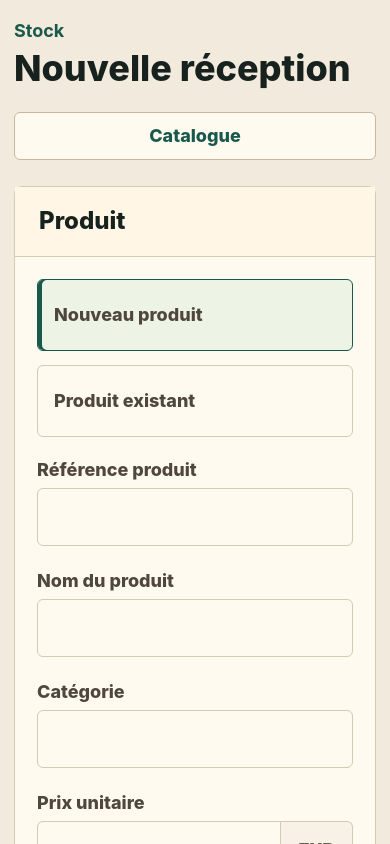
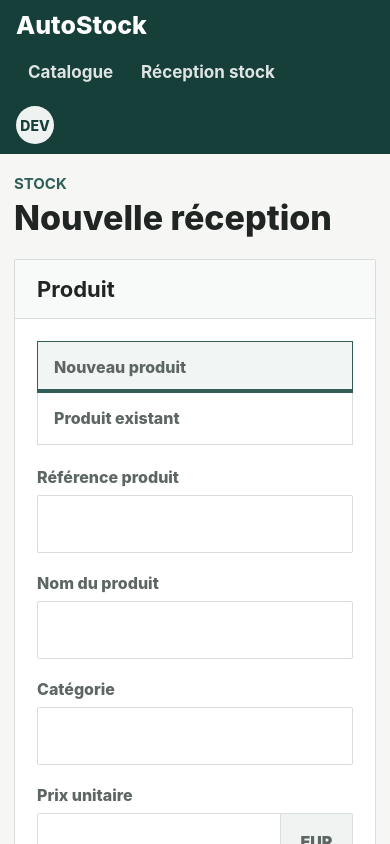
Before and after one commit to aliCheikCheikh/auto-stock-management-front, an Angular app: page /stock-receipts/new in a window 390 px wide. Shown: the top 844 px of the page. Built offline with nearby package versions, Linux system fonts and the light colour scheme.

Commit message:
style(app): adopt sober business shell

```diff
--- a/src/app/app.html
+++ b/src/app/app.html
@@ -1 +1,12 @@
+<header class="app-topbar">
+  <a class="app-brand" href="/products">AutoStock</a>
+
+  <nav class="app-nav" aria-label="Navigation principale">
+    <a href="/products">Catalogue</a>
+    <a href="/stock-receipts/new">Réception stock</a>
+  </nav>
+
+  <div class="app-session" aria-label="Session active">DEV</div>
+</header>
+
 <router-outlet></router-outlet>
--- a/src/app/app.scss
+++ b/src/app/app.scss
@@ -0,0 +1,72 @@
+.app-topbar {
+  min-height: 58px;
+  display: grid;
+  grid-template-columns: auto minmax(0, 1fr) auto;
+  align-items: center;
+  gap: 28px;
+  padding: 0 28px;
+  background: #173f3a;
+  color: #ffffff;
+}
+
+.app-brand {
+  color: #ffffff;
+  font-size: 25px;
+  font-weight: 800;
+  letter-spacing: 0;
+  text-decoration: none;
+}
+
+.app-nav {
+  display: flex;
+  align-items: center;
+  gap: 4px;
+}
+
+.app-nav a {
+  min-height: 58px;
+  display: grid;
+  align-items: center;
+  border-bottom: 3px solid transparent;
+  color: rgba(255, 255, 255, 0.86);
+  font-size: 17px;
+  font-weight: 650;
+  padding: 0 14px;
+  text-decoration: none;
+}
+
+.app-nav a:hover {
+  border-bottom-color: rgba(255, 255, 255, 0.68);
+  color: #ffffff;
+}
+
+.app-session {
+  width: 38px;
+  height: 38px;
+  display: grid;
+  place-items: center;
+  border-radius: 50%;
+  background: #eef2f1;
+  color: #173f3a;
+  font-size: 14px;
+  font-weight: 800;
+}
+
+@media (max-width: 720px) {
+  .app-topbar {
+    grid-template-columns: 1fr auto;
+    gap: 12px;
+    padding: 10px 16px;
+  }
+
+  .app-nav {
+    grid-column: 1 / -1;
+    overflow-x: auto;
+  }
+
+  .app-nav a {
+    min-height: 42px;
+    padding: 0 12px;
+    white-space: nowrap;
+  }
+}
--- a/src/app/features/products/pages/products-page/products-page.scss
+++ b/src/app/features/products/pages/products-page/products-page.scss
@@ -1,6 +1,6 @@
 .products-page {
-  min-height: 100vh;
-  padding: 34px;
+  min-height: calc(100vh - 58px);
+  padding: 28px 36px 40px;
   background: var(--color-canvas);
 }
 
@@ -9,15 +9,16 @@
   align-items: center;
   justify-content: space-between;
   gap: 24px;
-  max-width: 1240px;
-  margin: 0 auto 26px;
+  max-width: 1400px;
+  margin: 0 auto 22px;
 }
 
 .page-kicker {
-  margin: 0 0 8px;
+  margin: 0 0 6px;
   color: var(--color-petrol);
-  font-size: 18px;
+  font-size: 15px;
   font-weight: 700;
+  text-transform: uppercase;
 }
 
 h1,
@@ -28,16 +29,16 @@ p {
 
 h1 {
   color: var(--color-ink);
-  font-size: 36px;
-  line-height: 1.08;
-  font-weight: 800;
+  font-size: 34px;
+  line-height: 1.12;
+  font-weight: 760;
 }
 
 h2 {
   color: var(--color-ink);
-  font-size: 24px;
+  font-size: 22px;
   line-height: 1.2;
-  font-weight: 800;
+  font-weight: 720;
 }
 
 .page-actions {
@@ -47,29 +48,29 @@ h2 {
 }
 
 .product-count {
-  min-height: 48px;
+  min-height: 42px;
   display: grid;
   align-items: center;
-  padding: 10px 16px;
+  padding: 8px 14px;
   border: 1px solid var(--color-border);
-  border-radius: 6px;
+  border-radius: 2px;
   background: var(--color-surface);
   color: var(--color-petrol);
-  font-size: 18px;
+  font-size: 16px;
   font-weight: 700;
 }
 
 .primary-action {
-  min-height: 48px;
+  min-height: 42px;
   display: grid;
   align-items: center;
   border: 1px solid var(--color-petrol-dark);
-  border-radius: 6px;
+  border-radius: 2px;
   background: var(--color-petrol);
   color: var(--color-surface);
-  font-size: 18px;
+  font-size: 16px;
   font-weight: 800;
-  padding: 10px 16px;
+  padding: 8px 16px;
   text-decoration: none;
 }
 
@@ -79,10 +80,10 @@ h2 {
 
 .state-panel,
 .catalogue-section {
-  max-width: 1240px;
+  max-width: 1400px;
   margin: 0 auto;
   border: 1px solid var(--color-border);
-  border-radius: 8px;
+  border-radius: 2px;
   background: var(--color-surface);
 }
 
@@ -100,8 +101,8 @@ h2 {
 .section-heading {
   display: flex;
   align-items: center;
-  min-height: 68px;
-  padding: 20px 24px;
+  min-height: 56px;
+  padding: 16px 22px;
   border-bottom: 1px solid var(--color-border);
   background: var(--color-surface-strong);
 }
@@ -125,25 +126,25 @@ h2 {
 }
 
 .products-table__header {
-  min-height: 48px;
-  padding: 0 24px;
+  min-height: 44px;
+  padding: 0 22px;
   background: var(--color-canvas-soft);
   color: var(--color-muted);
-  font-size: 16px;
+  font-size: 14px;
   font-weight: 800;
   text-transform: uppercase;
 }
 
 .products-table__row {
-  min-height: 74px;
-  padding: 16px 24px;
+  min-height: 68px;
+  padding: 14px 22px;
   border-top: 1px solid var(--color-border);
   color: var(--color-ink);
-  font-size: 18px;
+  font-size: 17px;
 }
 
 .products-table__row:hover {
-  background: #fff7e8;
+  background: #f8faf9;
 }
 
 .products-table__row:first-of-type {
@@ -156,18 +157,18 @@ h2 {
 }
 
 .product-main strong {
-  font-size: 20px;
+  font-size: 18px;
   line-height: 1.2;
 }
 
 .product-main span {
   color: var(--color-muted);
-  font-size: 16px;
+  font-size: 14px;
 }
 
 .price {
   color: var(--color-petrol);
-  font-size: 20px;
+  font-size: 18px;
 }
 
 .stock-quantity {
@@ -177,22 +178,22 @@ h2 {
 
 .stock-quantity strong {
   color: var(--color-ink);
-  font-size: 22px;
+  font-size: 20px;
   line-height: 1;
 }
 
 .stock-quantity span {
   color: var(--color-muted);
-  font-size: 16px;
+  font-size: 14px;
 }
 
 .stock-badge {
   width: max-content;
-  min-width: 104px;
-  padding: 9px 12px;
+  min-width: 94px;
+  padding: 7px 10px;
   border: 1px solid transparent;
-  border-radius: 6px;
-  font-size: 16px;
+  border-radius: 2px;
+  font-size: 14px;
   font-weight: 800;
   line-height: 1;
   text-align: center;
@@ -234,13 +235,11 @@ h2 {
   }
 
   .page-actions {
-    width: 100%;
     align-items: stretch;
   }
 
   .product-count,
   .primary-action {
-    flex: 1;
     justify-content: center;
   }
 
@@ -286,6 +285,12 @@ h2 {
   }
 
   .page-actions {
+    width: 100%;
     flex-direction: column;
   }
+
+  .product-count,
+  .primary-action {
+    width: 100%;
+  }
 }
--- a/src/app/features/stock-receipts/pages/new-stock-receipt-page/new-stock-receipt-page.html
+++ b/src/app/features/stock-receipts/pages/new-stock-receipt-page/new-stock-receipt-page.html
@@ -4,8 +4,6 @@
             <p class="page-kicker">Stock</p>
             <h1>Nouvelle réception</h1>
         </div>
-
-        <a class="secondary-action" href="/products">Catalogue</a>
     </header>
 
     <form class="receipt-form" [formGroup]="form" (ngSubmit)="onSubmit()">
--- a/src/app/features/stock-receipts/pages/new-stock-receipt-page/new-stock-receipt-page.scss
+++ b/src/app/features/stock-receipts/pages/new-stock-receipt-page/new-stock-receipt-page.scss
@@ -1,6 +1,6 @@
 .receipt-page {
-  min-height: 100vh;
-  padding: 34px;
+  min-height: calc(100vh - 58px);
+  padding: 28px 36px 40px;
   background: var(--color-canvas);
   color: var(--color-ink);
 }
@@ -10,15 +10,16 @@
   align-items: center;
   justify-content: space-between;
   gap: 24px;
-  max-width: 1120px;
-  margin: 0 auto 26px;
+  max-width: 1180px;
+  margin: 0 auto 22px;
 }
 
 .page-kicker {
-  margin: 0 0 8px;
+  margin: 0 0 6px;
   color: var(--color-petrol);
-  font-size: 18px;
+  font-size: 15px;
   font-weight: 700;
+  text-transform: uppercase;
 }
 
 h1,
@@ -29,54 +30,36 @@ p {
 
 h1 {
   color: var(--color-ink);
-  font-size: 36px;
-  line-height: 1.08;
-  font-weight: 800;
+  font-size: 34px;
+  line-height: 1.12;
+  font-weight: 760;
 }
 
 h2 {
   color: var(--color-ink);
-  font-size: 24px;
+  font-size: 22px;
   line-height: 1.2;
-  font-weight: 800;
-}
-
-.secondary-action {
-  min-height: 48px;
-  display: grid;
-  align-items: center;
-  border: 1px solid var(--color-border-strong);
-  border-radius: 6px;
-  background: var(--color-surface);
-  color: var(--color-petrol);
-  font-size: 18px;
-  font-weight: 800;
-  padding: 10px 16px;
-  text-decoration: none;
-}
-
-.secondary-action:hover {
-  border-color: var(--color-petrol);
+  font-weight: 720;
 }
 
 .receipt-form {
   display: grid;
-  gap: 22px;
-  max-width: 1120px;
+  gap: 18px;
+  max-width: 1180px;
   margin: 0 auto;
 }
 
 .form-section {
   border: 1px solid var(--color-border);
-  border-radius: 8px;
+  border-radius: 2px;
   background: var(--color-surface);
 }
 
 .section-heading {
   display: flex;
   align-items: center;
-  min-height: 68px;
-  padding: 20px 24px;
+  min-height: 56px;
+  padding: 16px 22px;
   border-bottom: 1px solid var(--color-border);
   background: var(--color-surface-strong);
 }
@@ -84,8 +67,8 @@ h2 {
 .form-grid {
   display: grid;
   grid-template-columns: repeat(2, minmax(0, 1fr));
-  gap: 24px;
-  padding: 26px;
+  gap: 20px;
+  padding: 22px;
 }
 
 .form-grid--distribution {
@@ -102,21 +85,21 @@ h2 {
 }
 
 label {
-  color: #4f463c;
-  font-size: 18px;
+  color: var(--color-muted);
+  font-size: 16px;
   font-weight: 800;
 }
 
 input {
   width: 100%;
-  min-height: 62px;
+  min-height: 56px;
   border: 1px solid var(--color-border);
-  border-radius: 6px;
+  border-radius: 2px;
   background: var(--color-surface);
   color: var(--color-ink);
-  font-size: 23px;
+  font-size: 21px;
   line-height: 1.2;
-  padding: 14px 16px;
+  padding: 12px 14px;
   outline: none;
 }
 
@@ -139,13 +122,13 @@ input:focus {
 .price-input span {
   display: grid;
   place-items: center;
-  min-height: 62px;
+  min-height: 56px;
   border: 1px solid var(--color-border);
   border-left: 0;
-  border-radius: 0 6px 6px 0;
+  border-radius: 0 2px 2px 0;
   background: var(--color-canvas-soft);
   color: var(--color-muted);
-  font-size: 18px;
+  font-size: 16px;
   font-weight: 900;
 }
 
@@ -153,22 +136,22 @@ input:focus {
   display: grid;
   gap: 8px;
   align-content: center;
-  min-height: 150px;
+  min-height: 132px;
   border: 1px solid var(--color-border);
-  border-radius: 6px;
+  border-radius: 2px;
   background: var(--color-surface);
-  padding: 18px;
+  padding: 16px;
 }
 
 .distribution-card input {
-  font-size: 32px;
+  font-size: 30px;
   font-weight: 800;
 }
 
 .distribution-error {
   grid-column: 1 / -1;
   border: 1px solid var(--color-brick);
-  border-radius: 6px;
+  border-radius: 2px;
   background: #f5ded8;
   color: #842a20;
   font-size: 18px;
@@ -199,7 +182,7 @@ input:focus {
 
 .submit-feedback {
   border: 1px solid;
-  border-radius: 6px;
+  border-radius: 2px;
   font-size: 18px;
   font-weight: 800;
   line-height: 1.35;
@@ -219,15 +202,15 @@ input:focus {
 }
 
 .submit-button {
-  min-height: 62px;
+  min-height: 56px;
   border: 1px solid var(--color-petrol-dark);
-  border-radius: 6px;
+  border-radius: 2px;
   background: var(--color-petrol);
   color: var(--color-surface);
   cursor: pointer;
-  font-size: 22px;
+  font-size: 20px;
   font-weight: 800;
-  padding: 14px 24px;
+  padding: 12px 22px;
 }
 
 .submit-button:hover {
@@ -253,11 +236,6 @@ input:focus {
   .page-header {
     align-items: flex-start;
     flex-direction: column;
-  }
-
-  .secondary-action {
-    width: 100%;
-    justify-content: center;
   }
 
   .form-grid {
--- a/src/styles.scss
+++ b/src/styles.scss
@@ -1,18 +1,18 @@
 :root {
-  --color-canvas: #f2eadc;
-  --color-canvas-soft: #f7f1e8;
-  --color-surface: #fffaf0;
-  --color-surface-strong: #fff6e6;
-  --color-ink: #17211e;
-  --color-muted: #665b4d;
-  --color-border: #d7c8b2;
-  --color-border-strong: #c9b89e;
-  --color-petrol: #18594b;
-  --color-petrol-dark: #123f36;
-  --color-terracotta: #b85d33;
-  --color-ochre: #b8832f;
-  --color-sage: #6f8f5d;
-  --color-brick: #ad4435;
+  --color-canvas: #f6f7f5;
+  --color-canvas-soft: #f0f3f1;
+  --color-surface: #ffffff;
+  --color-surface-strong: #f8faf9;
+  --color-ink: #202523;
+  --color-muted: #5d6662;
+  --color-border: #d7ddda;
+  --color-border-strong: #bcc8c3;
+  --color-petrol: #315f58;
+  --color-petrol-dark: #173f3a;
+  --color-terracotta: #a85c3a;
+  --color-ochre: #9b7627;
+  --color-sage: #5f7d51;
+  --color-brick: #9f4135;
 
   color: var(--color-ink);
   background: var(--color-canvas);
@@ -48,30 +48,34 @@ textarea {
 .product-mode {
   display: grid;
   grid-template-columns: repeat(2, minmax(0, 1fr));
-  gap: 14px;
-  padding: 22px 26px 0;
+  gap: 0;
+  padding: 18px 22px 0;
 }
 
 .mode-option {
   position: relative;
-  min-height: 72px;
+  min-height: 52px;
   display: grid;
   align-items: center;
   border: 1px solid var(--color-border);
-  border-radius: 6px;
+  border-radius: 0;
   background: var(--color-surface);
   color: var(--color-ink);
   cursor: pointer;
-  font-size: 20px;
+  font-size: 17px;
   font-weight: 800;
   line-height: 1.2;
-  padding: 14px 16px;
+  padding: 12px 16px;
+}
+
+.mode-option + .mode-option {
+  border-left: 0;
 }
 
 .mode-option:has(input:checked) {
   border-color: var(--color-petrol);
-  background: #edf3e5;
-  box-shadow: inset 4px 0 0 var(--color-petrol);
+  background: #f1f6f4;
+  box-shadow: inset 0 -3px 0 var(--color-petrol);
 }
 
 .mode-option:focus-within {
@@ -96,7 +100,7 @@ textarea {
   display: grid;
   align-items: center;
   border: 1px solid rgba(49, 85, 36, 0.34);
-  border-radius: 6px;
+  border-radius: 2px;
   background: var(--color-surface);
   color: #315524;
   font-size: 16px;
@@ -115,6 +119,11 @@ textarea {
     padding: 22px 22px 0;
   }
 
+  .mode-option + .mode-option {
+    border-top: 0;
+    border-left: 1px solid var(--color-border);
+  }
+
   .success-feedback {
     grid-template-columns: 1fr;
   }
```
